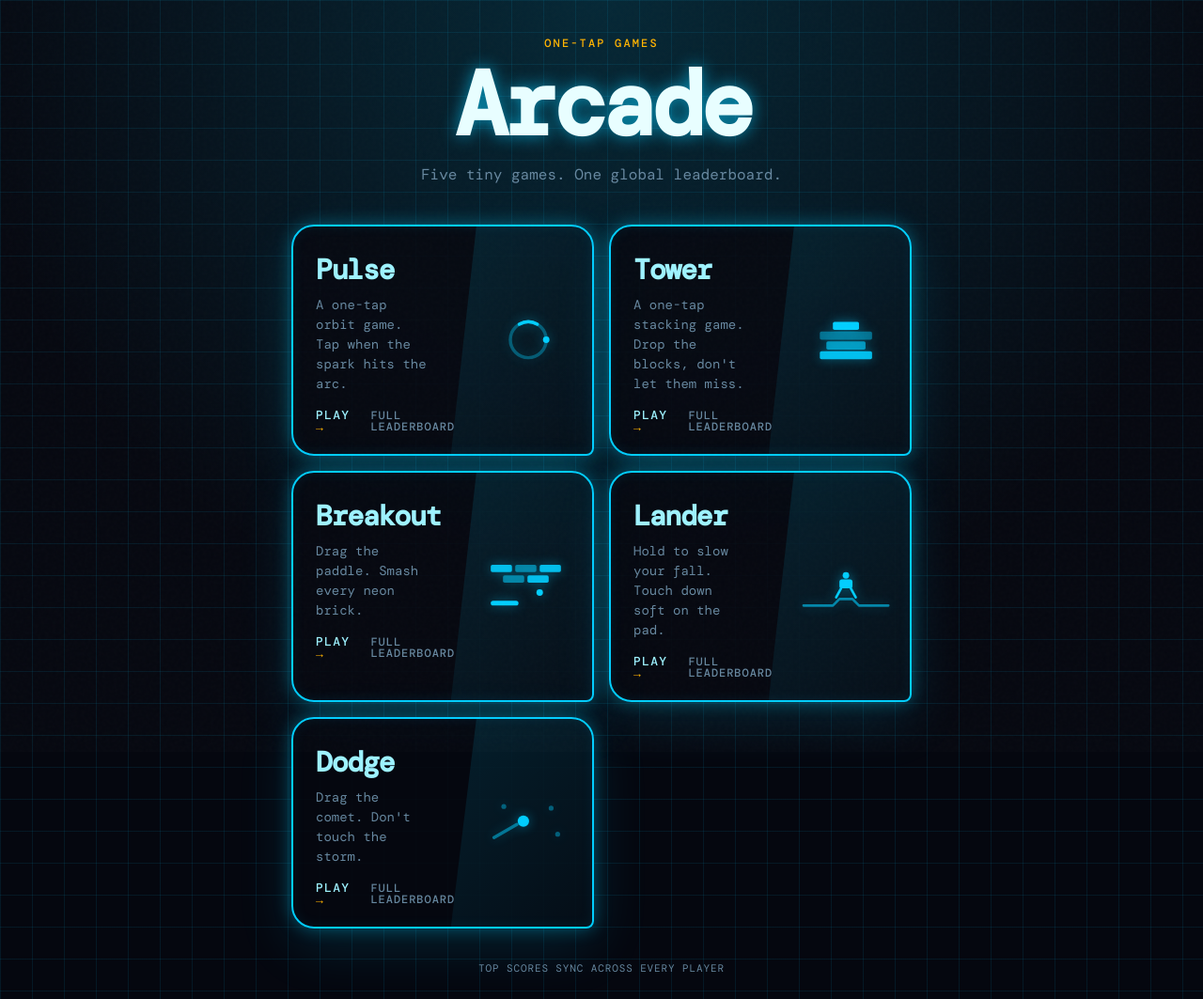
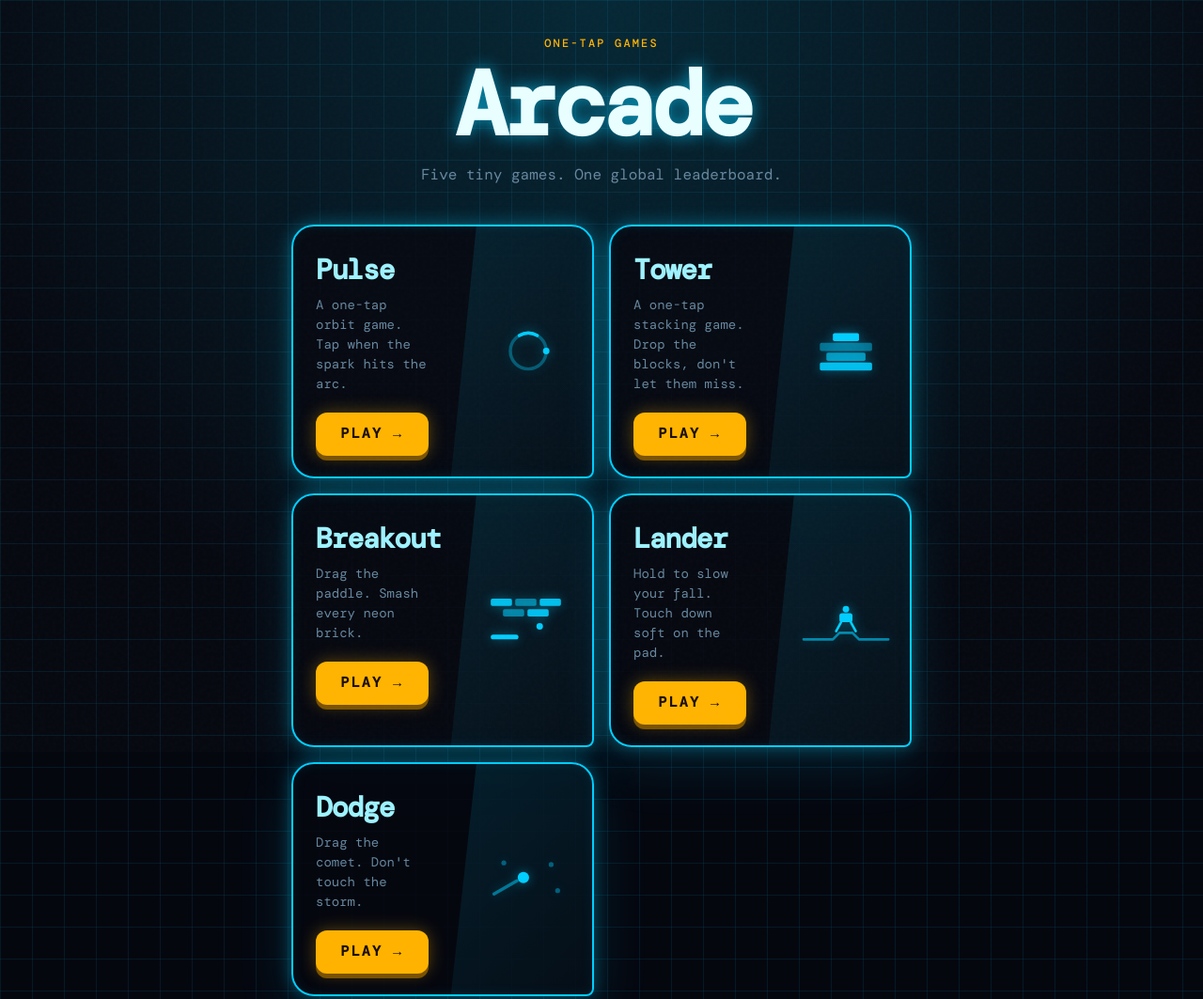
Before and after one commit to seangartland/one-tap-arcade, a website: page public/index.html in a window 1280 px wide. Shown: the top 1063 px of the page at 94% size. Drawn offline with nearby package versions, Linux system fonts and the light colour scheme; no server answers; a web font is replaced by a local one.

Commit message:
Bigger Play CTA; drop hub-card leaderboard links

```diff
--- a/public/index.html
+++ b/public/index.html
@@ -20,10 +20,7 @@
         <p class="tag">A one-tap orbit game. Tap when the spark hits the arc.</p>
         <p class="best" id="best-pulse"></p>
         <p class="plays" id="plays-pulse"></p>
-        <div class="links">
-          <a class="go" href="pulse/">Play</a>
-          <a class="leaders-link" href="pulse/#leaders">Full leaderboard</a>
-        </div></div>
+        <a class="go" href="pulse/">Play</a></div>
         <div class="game-shot"><svg viewBox="0 0 120 68" aria-hidden="true"><circle cx="60" cy="34" r="22" fill="none" stroke="currentColor" stroke-width="4" opacity=".35"/><path d="M49 15 A22 22 0 0 1 71 15" fill="none" stroke="currentColor" stroke-width="4" stroke-linecap="round"/><circle cx="82" cy="34" r="4" fill="currentColor"/></svg></div>
       </div>
       <div class="game-card game-split" data-game="tower">
@@ -31,10 +28,7 @@
         <p class="tag">A one-tap stacking game. Drop the blocks, don't let them miss.</p>
         <p class="best" id="best-tower"></p>
         <p class="plays" id="plays-tower"></p>
-        <div class="links">
-          <a class="go" href="tower/">Play</a>
-          <a class="leaders-link" href="tower/#leaders">Full leaderboard</a>
-        </div></div>
+        <a class="go" href="tower/">Play</a></div>
         <div class="game-shot"><svg viewBox="0 0 120 68" aria-hidden="true"><g fill="currentColor"><rect x="28" y="48" width="64" height="10" rx="2" opacity=".9"/><rect x="36" y="36" width="48" height="10" rx="2" opacity=".65"/><rect x="28" y="24" width="64" height="10" rx="2" opacity=".45"/><rect x="44" y="12" width="32" height="10" rx="2"/></g></svg></div>
       </div>
       <div class="game-card game-split" data-game="breakout">
@@ -42,10 +36,7 @@
         <p class="tag">Drag the paddle. Smash every neon brick.</p>
         <p class="best" id="best-breakout"></p>
         <p class="plays" id="plays-breakout"></p>
-        <div class="links">
-          <a class="go" href="breakout/">Play</a>
-          <a class="leaders-link" href="breakout/#leaders">Full leaderboard</a>
-        </div></div>
+        <a class="go" href="breakout/">Play</a></div>
         <div class="game-shot"><svg viewBox="0 0 120 68" aria-hidden="true"><g fill="currentColor"><rect x="14" y="8" width="26" height="9" rx="2" opacity=".9"/><rect x="44" y="8" width="26" height="9" rx="2" opacity=".55"/><rect x="74" y="8" width="26" height="9" rx="2" opacity=".9"/><rect x="29" y="21" width="26" height="9" rx="2" opacity=".55"/><rect x="59" y="21" width="26" height="9" rx="2" opacity=".9"/><rect x="14" y="52" width="34" height="6" rx="3"/><circle cx="74" cy="42" r="4"/></g></svg></div>
       </div>
       <div class="game-card game-split" data-game="lander">
@@ -53,10 +44,7 @@
         <p class="tag">Hold to slow your fall. Touch down soft on the pad.</p>
         <p class="best" id="best-lander"></p>
         <p class="plays" id="plays-lander"></p>
-        <div class="links">
-          <a class="go" href="lander/">Play</a>
-          <a class="leaders-link" href="lander/#leaders">Full leaderboard</a>
-        </div></div>
+        <a class="go" href="lander/">Play</a></div>
         <div class="game-shot"><svg viewBox="0 0 120 68" aria-hidden="true"><path d="M8 58 H44 L52 50 H68 L76 58 H112" fill="none" stroke="currentColor" stroke-width="3" stroke-linecap="round" stroke-linejoin="round" opacity=".6"/><g fill="currentColor"><rect x="52" y="26" width="16" height="11" rx="3"/><circle cx="60" cy="21" r="4"/></g><path d="M54 37 L48 48 M66 37 L72 48" stroke="currentColor" stroke-width="3" stroke-linecap="round" fill="none"/></svg></div>
       </div>
       <div class="game-card game-split" data-game="dodge">
@@ -64,10 +52,7 @@
         <p class="tag">Drag the comet. Don't touch the storm.</p>
         <p class="best" id="best-dodge"></p>
         <p class="plays" id="plays-dodge"></p>
-        <div class="links">
-          <a class="go" href="dodge/">Play</a>
-          <a class="leaders-link" href="dodge/#leaders">Full leaderboard</a>
-        </div></div>
+        <a class="go" href="dodge/">Play</a></div>
         <div class="game-shot"><svg viewBox="0 0 120 68" aria-hidden="true"><path d="M18 52 L46 36" stroke="currentColor" stroke-width="4" stroke-linecap="round" opacity=".5" fill="none"/><circle cx="54" cy="32" r="7" fill="currentColor"/><circle cx="88" cy="16" r="3" fill="currentColor" opacity=".4"/><circle cx="96" cy="48" r="3" fill="currentColor" opacity=".4"/><circle cx="30" cy="14" r="3" fill="currentColor" opacity=".4"/></svg></div>
       </div>
     </div>
--- a/public/shared/arcade.css
+++ b/public/shared/arcade.css
@@ -444,25 +444,26 @@ h1 {
   letter-spacing: .06em;
   color: var(--muted);
 }
-.game-card .links { display: flex; gap: 22px; margin-top: 16px; align-items: baseline; }
 .game-card .go {
-  font: 500 13px/1 DM Mono, monospace;
-  letter-spacing: .1em;
+  display: block;
+  margin-top: 20px;
+  padding: 15px 20px 16px;
+  text-align: center;
+  font: 700 15px/1 "DM Mono", monospace;
+  letter-spacing: .14em;
   text-transform: uppercase;
-  color: var(--ink);
+  color: #1a0e00;
+  background: var(--lime);
+  border-radius: 12px;
   text-decoration: none;
+  box-shadow: 0 5px 0 var(--lime-deep), 0 0 18px rgba(255,179,0,.35);
+  transform: translateY(0);
+  transition: transform .1s, box-shadow .1s;
 }
-.game-card .go::after { content: " →"; color: var(--coral); }
-.game-card .go:hover { text-decoration: underline; text-underline-offset: 3px; }
-.game-card .leaders-link {
-  font: 500 12px/1 DM Mono, monospace;
-  letter-spacing: .08em;
-  text-transform: uppercase;
-  color: var(--muted);
-  text-decoration: none;
-}
-.game-card .leaders-link:hover { color: var(--ink); text-decoration: underline; text-underline-offset: 3px; }
-.game-card .go:focus-visible, .game-card .leaders-link:focus-visible { outline: 3px solid var(--cyan); outline-offset: 3px; }
+.game-card .go::after { content: " →"; }
+.game-card .go:hover { filter: brightness(1.08); }
+.game-card .go:active { transform: translateY(4px); box-shadow: 0 1px 0 var(--lime-deep), 0 0 18px rgba(255,179,0,.35); }
+.game-card .go:focus-visible { outline: 3px solid var(--cyan); outline-offset: 3px; }
 .foot { margin: 34px 0 0; color: var(--muted); font: 400 11px/1.6 DM Mono, monospace; letter-spacing: .08em; text-transform: uppercase; }
 @media (max-width: 520px) { .cards { grid-template-columns: 1fr; } }
 
```
